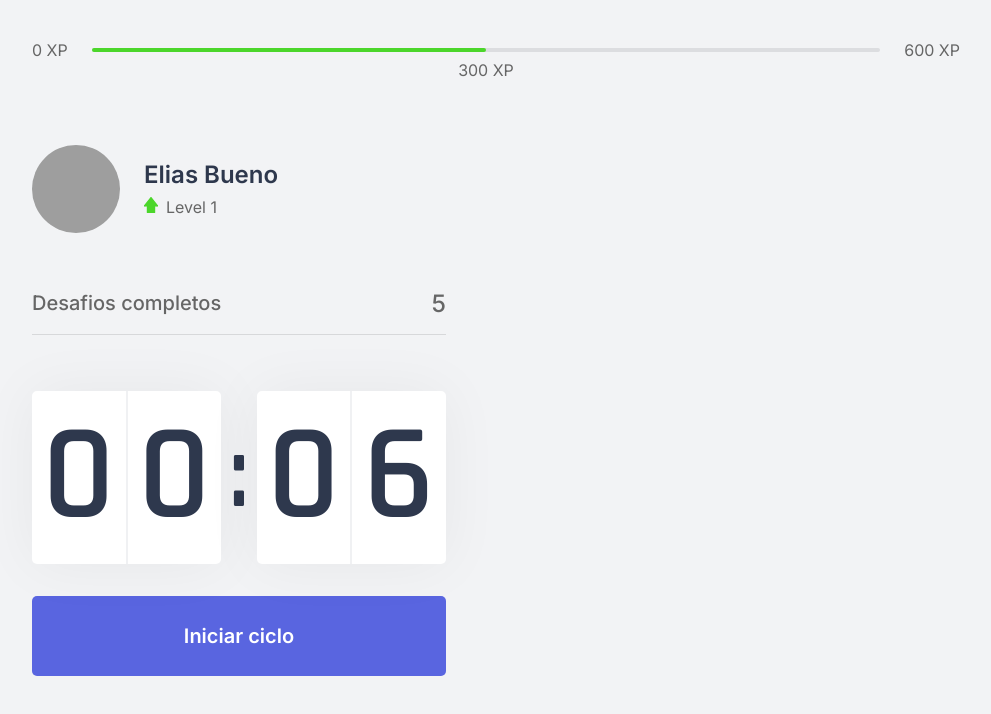
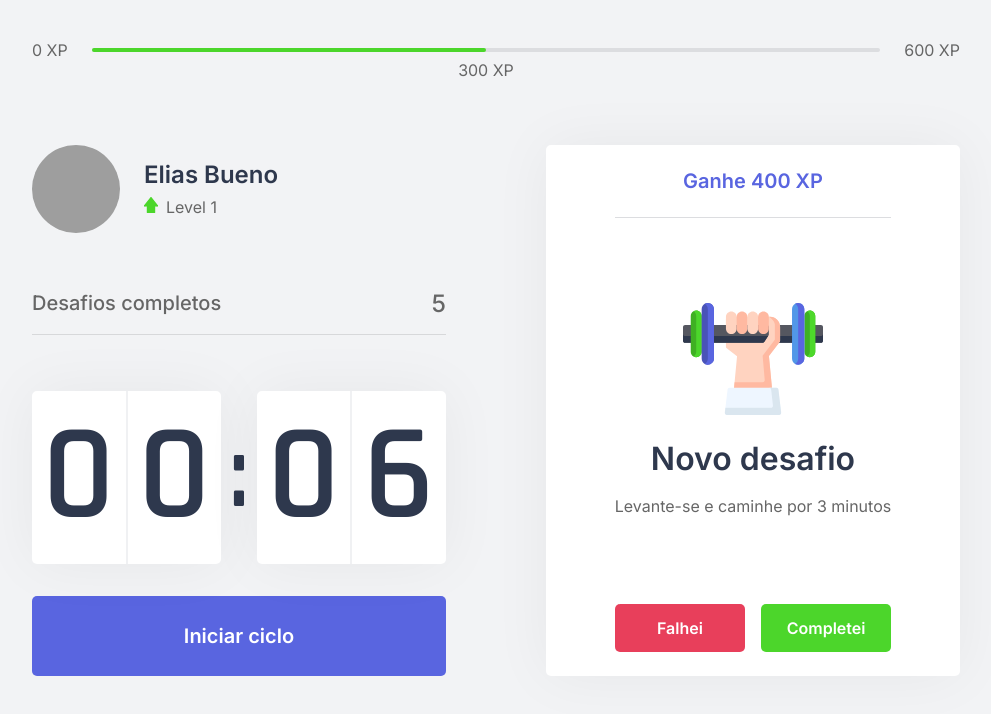
Before and after one commit to phyJa/moveit, a Next.js app: page / in a window 1280 px wide. Shown: the top 714 px of the page, without its empty margins (144-1135 px from the left). Built offline with nearby package versions, Linux system fonts and the light colour scheme; grey boxes are pictures that could not be loaded.

Commit message:
Challenge Box finished

```diff
--- a/src/pages/index.tsx
+++ b/src/pages/index.tsx
@@ -1,4 +1,5 @@
 import Head from "next/head";
+import { ChallengeBox } from "../Components/ChallengeBox";
 import { CompletedChallenges } from "../Components/CompletedChallenges";
 import { Countdown } from "../Components/Countdown";
 import { ExperienceBar } from "../Components/ExperienceBar";
@@ -19,7 +20,7 @@ export default function Home() {
           <Countdown />
         </div>
         <div>
-
+          <ChallengeBox />
         </div>
       </section>
     </div>
--- /dev/null
+++ b/src/styles/components/ChallengeBox.module.css
@@ -0,0 +1,105 @@
+.challengeBoxContainer {
+    height: 100%;
+    background-color: var(--white);
+    border-radius: 5px;
+    box-shadow: 0 0 60px rgba(0, 0, 0, 0.05);
+    padding: 1.5rem 2rem;
+    /* Content */
+    display: flex;
+    flex-direction: column;
+    align-items: center;
+    justify-content: center;
+    text-align: center;
+}
+
+.challengeActive {
+    height: 100%;
+    display: flex;
+    flex-direction: column;
+}
+
+.challengeActive header {
+    color: var(--blue);
+    font-weight: 600;
+    font-size: 1.25rem;
+    padding: 0 2rem 1.5rem;
+    border-bottom: 1px solid var(--gray-line);
+}
+
+.challengeActive main {
+    flex: 1;
+    /* Content */
+    display: flex;
+    flex-direction: column;
+    align-items: center;
+    justify-content: center;
+}
+
+.challengeActive main strong {
+    font-weight: 600;
+    font-size: 2rem;
+    color: var(--title);
+    margin: 1.5rem 0 1rem;
+}
+
+.challengeActive main p {
+    line-height: 1.5;
+}
+
+.challengeActive footer {
+    display: grid;
+    grid-template-columns: repeat(2, 1fr);
+    gap: 1rem;
+}
+
+.challengeActive footer button {
+    height: 3rem;
+    border: 0;
+    outline: none;
+    border-radius: 5px;
+    /* Content */
+    display: flex;
+    align-items: center;
+    justify-content: center;
+    color: var(--white);
+    font-size: 1rem;
+    font-weight: 600;
+    transition: filter 0.4s;
+}
+
+.challengeActive footer button.challengeFailedButton {
+    background-color: var(--red);
+}
+
+.challengeActive footer button.challengeSucceededButton {
+    background-color: var(--green);
+}
+
+.challengeActive footer button:hover {
+    filter: brightness(0.9);
+}
+
+.challengeBoxNotActive {
+    display: flex;
+    flex-direction: column;
+    align-items: center;
+}
+
+.challengeBoxNotActive strong {
+    font-size: 1.5rem;
+    font-weight: 500;
+    line-height: 1.4;
+}
+
+.challengeBoxNotActive p {
+    display: flex;
+    flex-direction: column;
+    align-items: center;
+    line-height: 1.4;
+    max-width: 70%;
+    margin-top: 3rem;
+}
+
+.challengeBoxNotActive p img {
+    margin-bottom: 1rem;
+}
```
